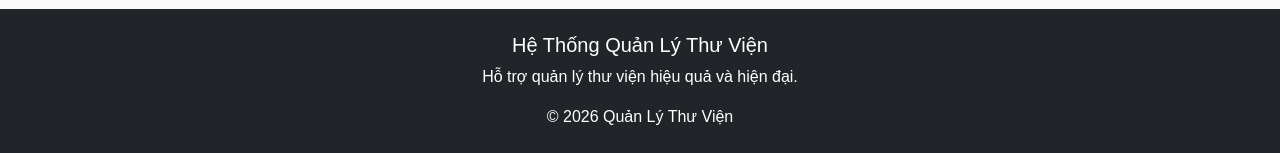
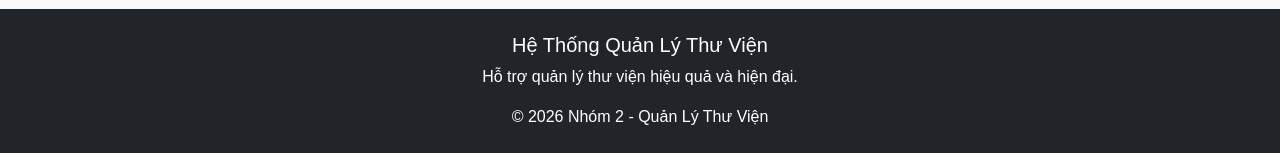
Before and after one commit to NghiaTran0202/Nhom2-QLThuVien-CuoiKy, a PHP site: page / in a window 1280 px wide. Shown: the part 1265-1418 px from the top of the page. Run offline with PHP 8.4, Linux system fonts and the light colour scheme.

Commit message:
fix code

```diff
--- a/index.php
+++ b/index.php
@@ -208,7 +208,7 @@ Theo dõi lịch sử mượn và trả sách.
         </p>
 
         <p class="mb-0">
-            © 2026 Quản Lý Thư Viện
+            © 2026 Nhóm 2 - Quản Lý Thư Viện
         </p>
 
     </div>
```
